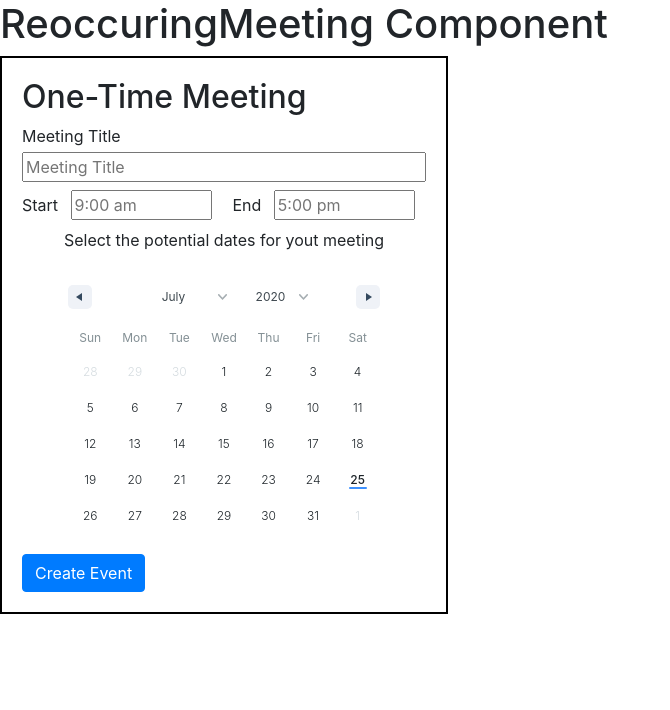
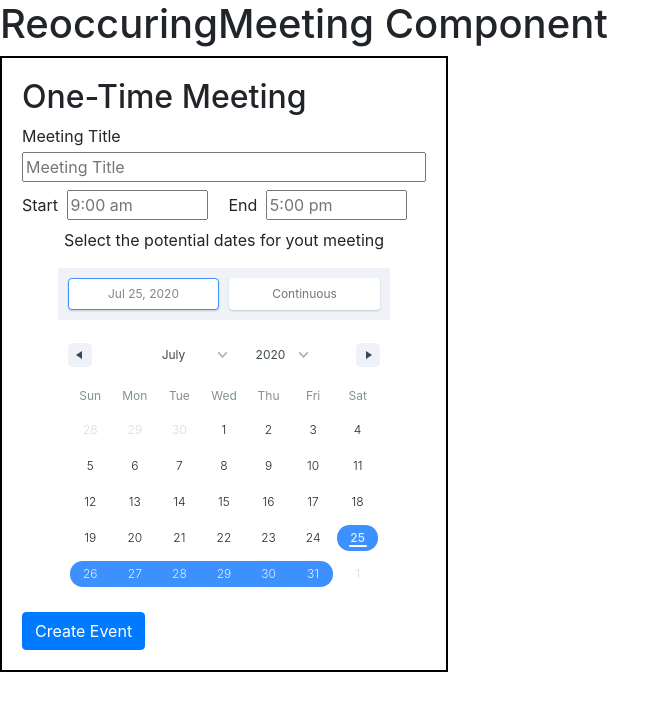
Before and after one commit to slohacks/When4Meet, a React (Create React App) app in the folder frontend/: page / in a window 1280 px wide. Shown: the top 710 px of the page, without its empty margins (0-670 px from the left). Built offline with nearby package versions, Linux system fonts and the light colour scheme.

Commit message:
Added Functionality to One-Time-Meeting-Component

```diff
--- a/frontend/src/components/Meeting/OneTimeMeeting.jsx
+++ b/frontend/src/components/Meeting/OneTimeMeeting.jsx
@@ -1,18 +1,15 @@
-import React from 'react';
+import React, { useState } from 'react';
 import { DateRange } from 'react-date-range';
-// import {useState} from 'react'
 
-export default (/* props */) => {
+export default () => {
   console.log('Rendering OneTimeMeeting');
-
-  /* const [state, setState] = useState([
+  const [state, setState] = useState([
     {
       startDate: new Date(),
       endDate: null,
-      key: 'selection'
-    }
+      key: 'selection',
+    },
   ]);
-  */
 
   return (
     <div style={{ border: '2px solid black', padding: '20px', width: '35%' }}>
@@ -27,26 +24,26 @@ export default (/* props */) => {
         <span>
           <span> Start </span>
           <input
-            className="ml-2 mr-3"
+            className="ml-1 mr-3"
             style={{ width: '35%' }}
             placeholder="9:00 am"
           />
           <span> End </span>
           <input
-            className="ml-2"
+            className="ml-1"
             style={{ width: '35%' }}
             placeholder="5:00 pm"
           />
         </span>
         <center>
-          <p className="mt-2 mb-n2">
+          <p className="mt-2">
             Select the potential dates for yout meeting
           </p>
           <DateRange
             editableDateInputs
-            // onChange={item => setState([item.selection])}
+            onChange={(item) => setState([item.selection])}
             moveRangeOnFirstSelection={false}
-            // ranges={state}
+            ranges={state}
           />
         </center>
         <button
```
